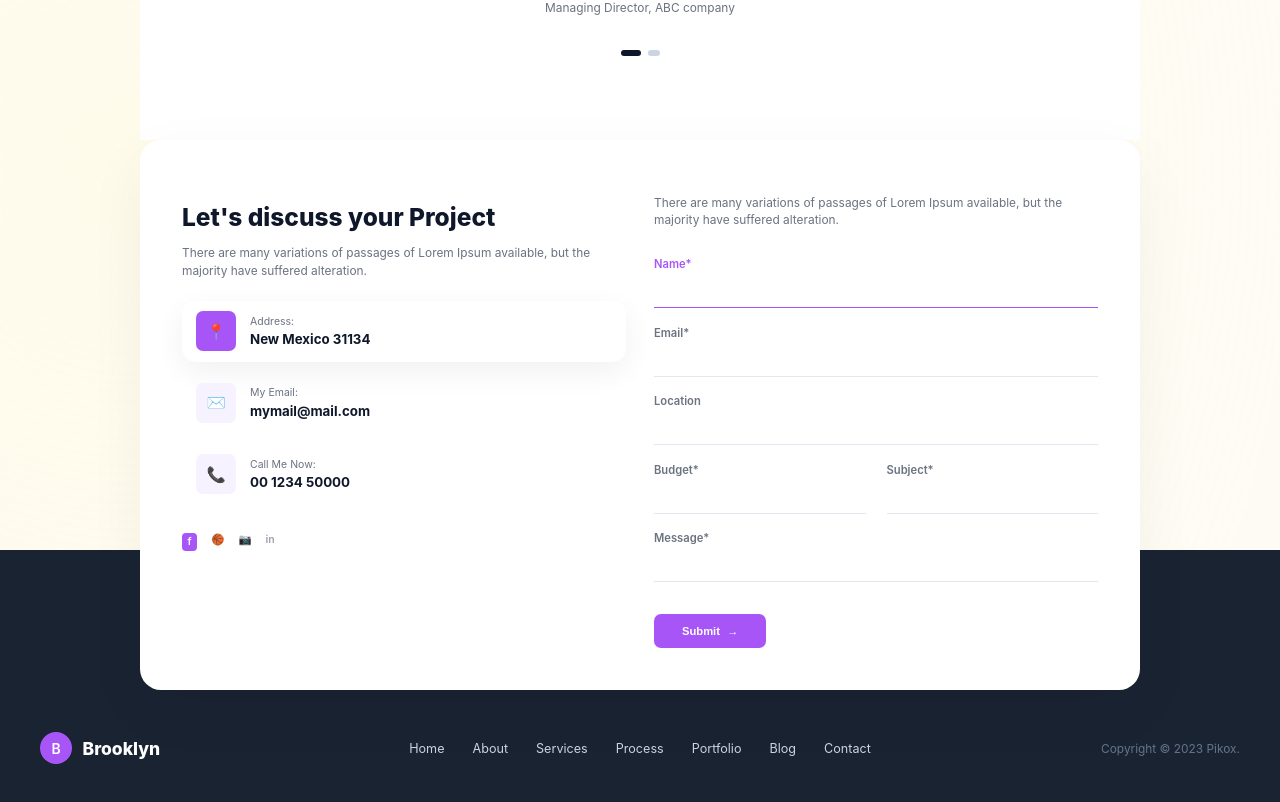
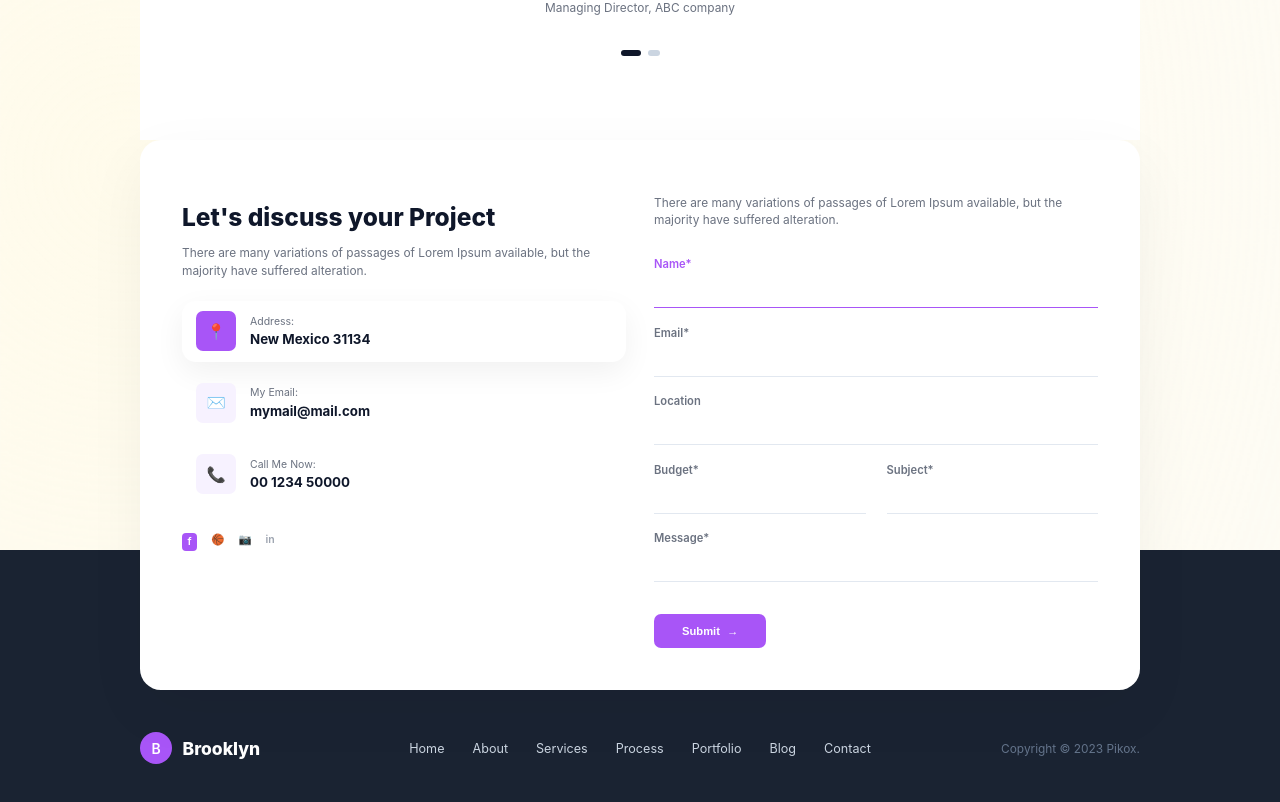
Before and after one commit to princengiru/my-portifolio, a React (Vite) app: page / in a window 1280 px wide. Shown: the part 5564-6366 px from the top of the page. Built offline with nearby package versions, Linux system fonts and the light colour scheme.

Commit message:
new changes

```diff
--- a/src/App.css
+++ b/src/App.css
@@ -1033,7 +1033,7 @@ body, html {
 }
 
 .footer-container {
-  max-width: 1200px;
+  max-width: 1000px;
   margin: 0 auto;
   padding: 0 2rem;
   display: flex;
```
